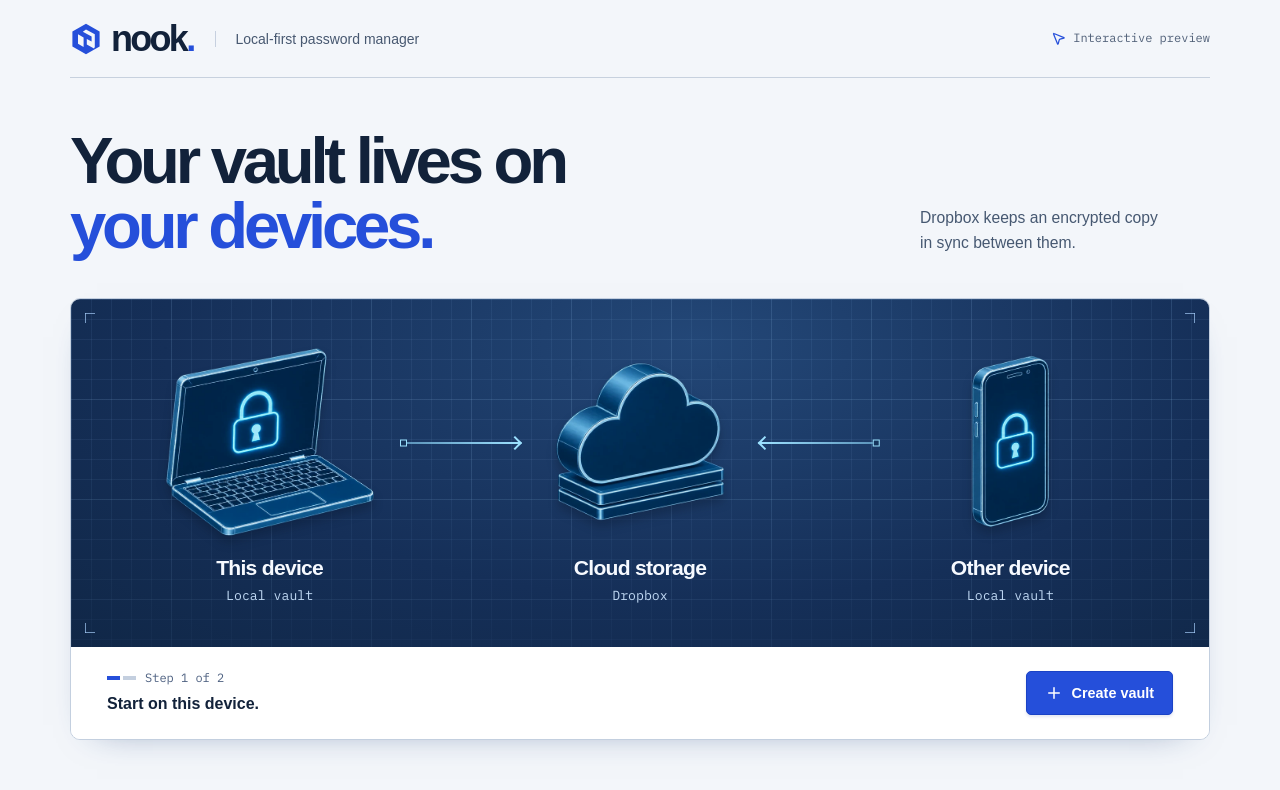
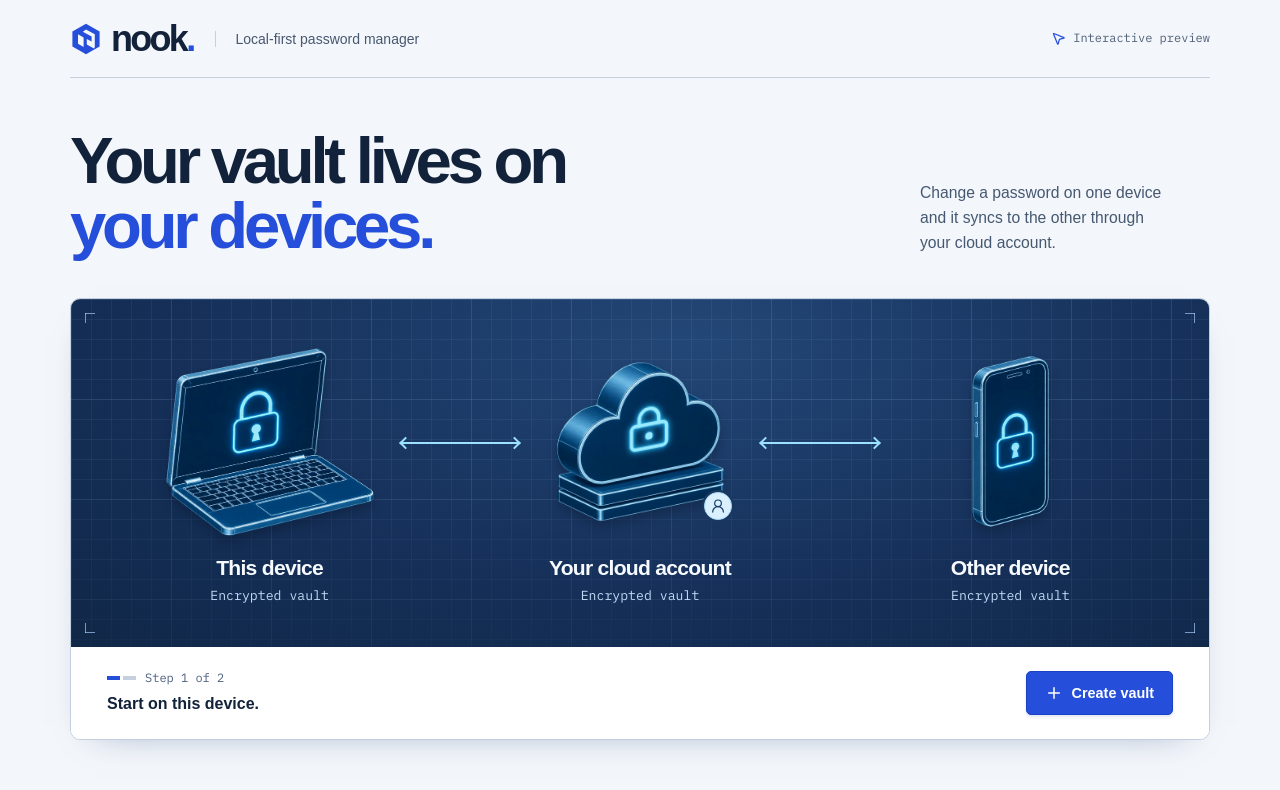
Before and after one commit to cypherkitty/nook-keyring-ui, a Svelte app: page / in a window 1280 px wide. Shown: the top 790 px of the page. Built offline with nearby package versions, Linux system fonts and the light colour scheme.

Commit message:
Update Site source

```diff
--- a/src/App.svelte
+++ b/src/App.svelte
@@ -34,7 +34,10 @@
 <main>
   <div class="introduction">
     <h1>Your vault lives on <em>your devices.</em></h1>
-    <p>Dropbox keeps an encrypted copy in sync between them.</p>
+    <p>
+      Change a password on one device and it syncs to the other through your
+      cloud account.
+    </p>
   </div>
 
   <section class="setup" aria-label="How your devices share a vault">
@@ -55,12 +58,12 @@
           </div>
           <p>
             {created
-              ? "Connect the same Dropbox account on your other device."
+              ? "Use the same cloud account on both devices."
               : "Start on this device."}
           </p>
         </div>
         <button class="primary" onclick={advance}>
-          {#if created}<Link2 size={17} aria-hidden="true" />Link with Dropbox{:else}<Plus
+          {#if created}<Link2 size={17} aria-hidden="true" />Link device{:else}<Plus
               size={18}
               aria-hidden="true"
             />Create vault{/if}
--- a/src/VaultDiagram.svelte
+++ b/src/VaultDiagram.svelte
@@ -1,22 +1,30 @@
 <script>
-  import { Check } from "lucide-svelte";
+  import { Check, LockKeyhole, UserRound } from "lucide-svelte";
 
   let { created, linked } = $props();
 </script>
 
-{#snippet node(artwork, title, detail, ready = false)}
+{#snippet node(artwork, title, ready = false)}
   <div class="node">
     <div class="object" aria-hidden="true">
-      <img
-        class={"drawing " + artwork}
-        src={"/diagram/" + artwork + ".webp"}
-        alt=""
-      />
+      {#if artwork === "storage"}
+        <div class="cloud-account">
+          <img class="drawing" src="/diagram/storage.webp" alt="" />
+          <LockKeyhole class="cloud-lock" strokeWidth={1.7} />
+          <span class="account-owner"><UserRound strokeWidth={1.8} /></span>
+        </div>
+      {:else}
+        <img
+          class={"drawing " + artwork}
+          src={"/diagram/" + artwork + ".webp"}
+          alt=""
+        />
+      {/if}
     </div>
     <div class="caption">
       <strong>{title}</strong>
       <span>
-        {#if ready}<Check size={14} />{/if}{detail}
+        {#if ready}<Check size={14} />{/if}Encrypted vault
       </span>
     </div>
   </div>
@@ -26,13 +34,13 @@
   class="diagram"
   class:linked
   role="img"
-  aria-label="This device and your other device each keep a local vault. An arrow from each device points to Dropbox cloud storage, which syncs the encrypted copy."
+  aria-label="This device, your own cloud account, and your other device each store an encrypted copy of your vault. Password changes sync in both directions through your cloud account."
 >
-  {@render node("laptop", "This device", "Local vault", created)}
+  {@render node("laptop", "This device", created)}
   <div class="connector" aria-hidden="true"><i></i></div>
-  {@render node("storage", "Cloud storage", "Dropbox")}
-  <div class="connector reverse" aria-hidden="true"><i></i></div>
-  {@render node("phone", "Other device", "Local vault", linked)}
+  {@render node("storage", "Your cloud account")}
+  <div class="connector next-leg" aria-hidden="true"><i></i></div>
+  {@render node("phone", "Other device", linked)}
 </div>
 
 <style>
@@ -40,10 +48,11 @@
     --drawing-height: clamp(145px, 15vw, 192px);
     --signal: #9ce1ff;
     display: grid;
-    grid-template-columns: minmax(0, 1fr) minmax(16px, 0.47fr) minmax(
-        0,
-        0.92fr
-      ) minmax(16px, 0.47fr) minmax(0, 1fr);
+    grid-template-columns:
+      minmax(0, 1fr) minmax(16px, 0.47fr) minmax(0, 0.92fr)
+      minmax(16px, 0.47fr) minmax(0, 1fr);
+    grid-template-rows: var(--drawing-height) auto auto;
+    grid-auto-flow: column;
     position: relative;
     isolation: isolate;
     align-items: start;
@@ -94,6 +103,10 @@
   }
   .node {
     min-width: 0;
+    display: grid;
+    grid-row: 1 / span 3;
+    grid-template-rows: subgrid;
+    align-self: stretch;
   }
   .object {
     height: var(--drawing-height);
@@ -109,19 +122,50 @@
     object-fit: contain;
     filter: drop-shadow(0 7px 5px #0714294d);
   }
-  .storage {
-    width: 84%;
-    height: 84%;
+  .cloud-account {
+    position: relative;
+    width: min(86%, calc(var(--drawing-height) * 0.9));
+    aspect-ratio: 420 / 396;
+  }
+  .cloud-account :global(.cloud-lock) {
+    position: absolute;
+    width: 27%;
+    height: 29%;
+    top: 42%;
+    left: 55%;
+    color: #98eaff;
+    transform: translate(-50%, -50%) skewY(-11deg);
+    filter: drop-shadow(0 0 1px #37caff) drop-shadow(0 0 3px #22bdff);
+  }
+  .account-owner {
+    position: absolute;
+    right: -3%;
+    bottom: 2%;
+    display: grid;
+    place-items: center;
+    width: clamp(18px, 2.15vw, 31px);
+    aspect-ratio: 1;
+    border: 1px solid #a7dafb;
+    border-radius: 50%;
+    background: #dbf0ff;
+    color: #173d69;
+    box-shadow: 0 0 0 2px #1a385d;
+  }
+  .account-owner :global(svg) {
+    width: 63%;
+    height: 63%;
   }
   .phone {
     height: 91%;
   }
   .caption {
-    text-align: center;
-    margin-top: 17px;
+    display: contents;
   }
   .caption strong {
-    display: block;
+    align-self: end;
+    text-align: center;
+    text-wrap: balance;
+    margin-top: 17px;
     font: 550 clamp(1.05rem, 1.65vw, 1.35rem)/1.26 var(--display);
     letter-spacing: -0.035em;
   }
@@ -132,42 +176,37 @@
     gap: 5px;
     margin-top: 5px;
     color: #c0d9f4;
+    text-align: center;
     font: 400 0.825rem/1.5 var(--mono);
   }
   .caption :global(svg) {
     color: var(--signal);
   }
   .connector {
+    grid-row: 1;
     position: relative;
     height: 2px;
-    margin: calc(var(--drawing-height) / 2) 1px 0;
+    margin: calc(var(--drawing-height) / 2) 2px 0;
     color: var(--signal);
-    background: linear-gradient(90deg, #77bbdfaa, var(--signal));
+    background: var(--signal);
   }
   .connector::before,
   .connector::after {
     content: "";
     position: absolute;
     top: 50%;
+    width: 7px;
+    height: 7px;
+    border-top: 2px solid;
+    border-right: 2px solid;
   }
   .connector::before {
-    width: 5px;
-    height: 5px;
     left: 0;
-    transform: translateY(-50%);
-    border: 1px solid var(--signal);
-    background: #15345c;
+    transform: translateY(-50%) rotate(-135deg);
   }
   .connector::after {
     right: 0;
-    width: 8px;
-    height: 8px;
-    border-top: 2px solid;
-    border-right: 2px solid;
     transform: translateY(-50%) rotate(45deg);
-  }
-  .reverse {
-    transform: rotate(180deg);
   }
   @media (prefers-reduced-motion: no-preference) {
     .linked .connector i {
@@ -179,7 +218,10 @@
       opacity: 0;
       background: #e2f8ff;
       box-shadow: 0 0 8px #8ad9ff;
-      animation: sync 0.95s ease-in-out 2;
+      animation: sync 0.8s ease-in-out;
+    }
+    .linked .next-leg i {
+      animation-delay: 0.8s;
     }
     @keyframes sync {
       10%,
@@ -195,10 +237,9 @@
   @media (max-width: 650px) {
     .diagram {
       --drawing-height: clamp(84px, 20vw, 125px);
-      grid-template-columns: minmax(0, 1fr) minmax(12px, 0.2fr) minmax(
-          0,
-          1.04fr
-        ) minmax(12px, 0.2fr) minmax(0, 1fr);
+      grid-template-columns:
+        minmax(0, 1fr) minmax(12px, 0.2fr) minmax(0, 1.04fr)
+        minmax(12px, 0.2fr) minmax(0, 1fr);
       padding: 30px 11px 27px;
     }
     .diagram::before {
@@ -211,10 +252,8 @@
     .diagram::after {
       inset: 7px;
     }
-    .caption {
+    .caption strong {
       margin-top: 12px;
-    }
-    .caption strong {
       font-size: clamp(0.87rem, 2.95vw, 1.05rem);
     }
     .caption span {
@@ -224,13 +263,10 @@
     .connector {
       margin-inline: 0;
     }
+    .connector::before,
     .connector::after {
-      width: 5px;
-      height: 5px;
-    }
-    .connector::before {
-      width: 2px;
-      height: 2px;
+      width: 4px;
+      height: 4px;
     }
   }
 </style>
```
